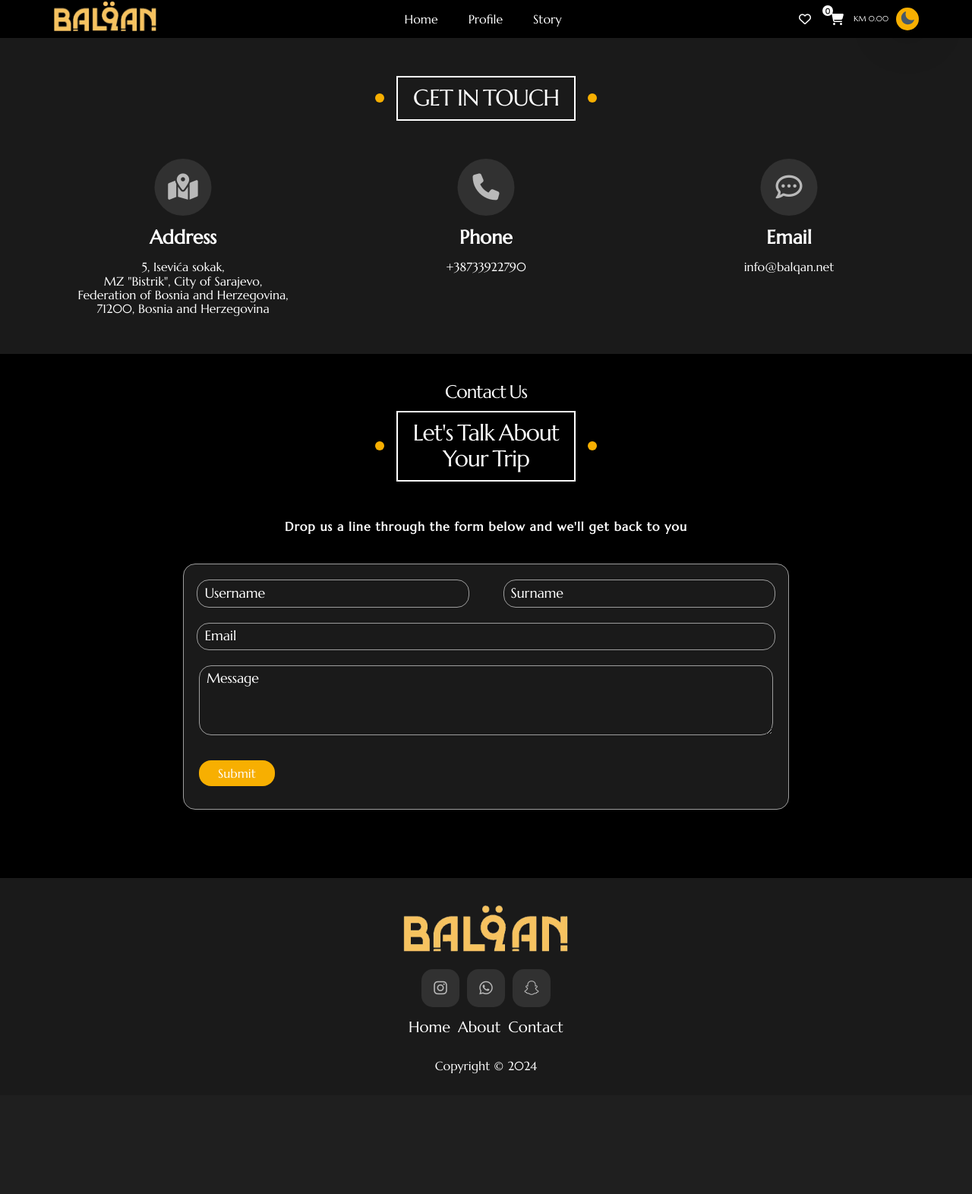
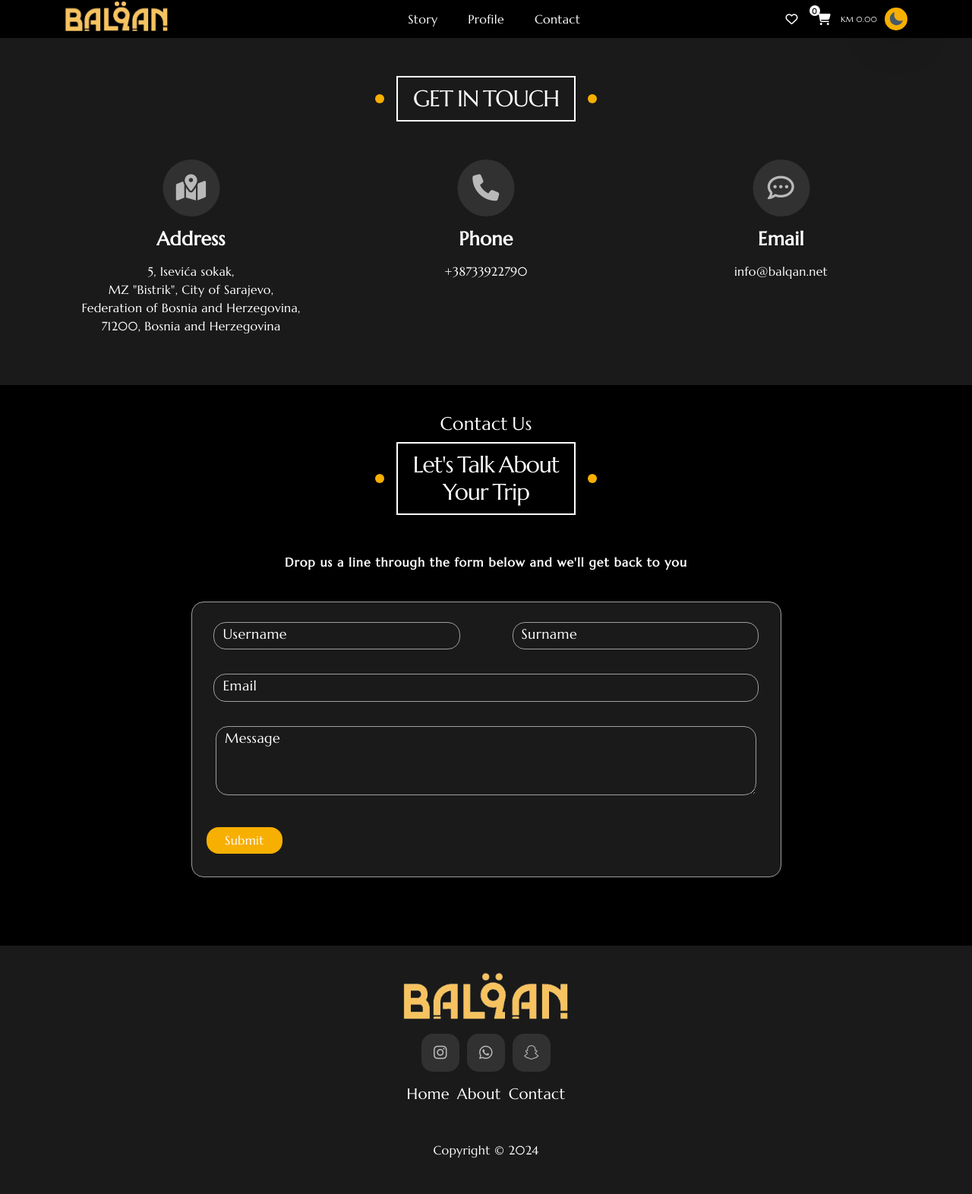
Before and after one commit to IbrahimMohamed9/Balqan, a PHP site: page /assets/html/contact-us.html in a window 1280 px wide. Shown: the whole page at 76% size. Before the commit the page ends 1414 px from the top, so only its background shows below. Run offline with PHP 8.4, Linux system fonts and the light colour scheme.

Commit message:
little changes

```diff
--- a/assets/css/balqan.css
+++ b/assets/css/balqan.css
@@ -53,6 +53,7 @@
   box-sizing: border-box;
   padding: 0;
   margin: 0;
+  letter-spacing: 0.3px;
 }
 html {
   scroll-behavior: smooth;
@@ -199,7 +200,7 @@ header .container {
   justify-content: space-between;
   align-items: center;
 }
-header .logo {
+header .logoo {
   height: 35px;
   width: 150px;
   position: relative;
@@ -211,57 +212,57 @@ header .logo {
   --animation: move-letter 0.5s linear var(--dot-animation-duration) forwards;
 }
 @media (max-width: 768.8px) {
-  header .logo {
+  header .logoo {
     width: 115px;
     height: 30px;
     --height: 30px;
   }
 }
 @media (max-width: 368px) {
-  header .logo {
+  header .logoo {
     width: 105px;
     height: 25px;
     --height: 25px;
   }
 }
 @media (max-width: 331px) {
-  header .logo {
+  header .logoo {
     height: 20px;
   }
 }
-header .logo .letter {
+header .logoo .letter {
   position: absolute;
   top: 50%;
   transform: translateY(-60%);
   height: var(--height);
 }
-header .logo:hover .letter:not(.q) {
+header .logoo:hover .letter:not(.q) {
   animation: var(--animation);
 }
-header .logo .b {
+header .logoo .b {
   left: 0;
 }
-header .logo .a-f {
+header .logoo .a-f {
   left: 16%;
 }
-header .logo .l {
+header .logoo .l {
   left: 32%;
 }
-header .logo .q {
+header .logoo .q {
   left: 42%;
   top: 50%;
   transform-origin: 50% 50%;
 }
-header .logo .letter-image {
+header .logoo .letter-image {
   height: var(--height);
 }
-header .logo .letter-image img {
+header .logoo .letter-image img {
   max-height: 100%;
 }
-header .logo:hover .letter-image {
+header .logoo:hover .letter-image {
   animation: q-rotate 0.5s linear 0.6s forwards;
 }
-header .logo .dot {
+header .logoo .dot {
   --size: 6px;
   background-color: #f9c163;
   position: absolute;
@@ -275,38 +276,38 @@ header .logo .dot {
 }
 
 @media (max-width: 768.8px) {
-  header .logo .dot {
+  header .logoo .dot {
     --size: 5px;
     top: -9%;
   }
 }
 @media (max-width: 368px) {
-  header .logo .dot {
+  header .logoo .dot {
     --size: 4px;
   }
 }
 @media (max-width: 335px) {
-  header .logo .dot {
+  header .logoo .dot {
     top: -10%;
   }
 }
 @media (max-width: 332px) {
-  header .logo .dot {
+  header .logoo .dot {
     top: -20%;
   }
 }
-header .logo .dot.right {
+header .logoo .dot.right {
   left: 50%;
   animation: logo-right-dot-reverse var(--dot-animation-duration) linear
     forwards;
 }
-header .logo:hover .dot {
+header .logoo:hover .dot {
   animation: logo-dots var(--dot-animation-duration) linear forwards;
 }
-header .logo .a-s {
+header .logoo .a-s {
   left: 58%;
 }
-header .logo .n {
+header .logoo .n {
   left: 75%;
 }
 header ul {
@@ -314,21 +315,25 @@ header ul {
   justify-content: center;
   align-items: center;
 }
-header ul.title-words li {
+header ul.tile-wrds {
+  margin-bottom: 0;
+}
+header ul.tile-wrds li {
   margin: 0 20px;
   position: relative;
   overflow: hidden;
   min-height: 50px;
+  max-height: 50px;
   display: flex;
   align-items: center;
 }
-header .title-words li a {
+header .tile-wrds li a {
   color: var(--font-color);
 }
-header .title-words li:hover a {
+header .tile-wrds li:hover a {
   color: var(--main-color);
 }
-header .title-words li a::before {
+header .tile-wrds li a::before {
   content: "";
   position: absolute;
   z-index: -2;
@@ -1202,9 +1213,11 @@ footer .container .row:first-child {
 }
 footer .row .icons {
   margin: 15px 0;
-  display: flex;
+  display: grid;
+  grid-template-columns: repeat(3, 50px);
   gap: 10px;
   align-items: center;
+  justify-content: center;
 }
 footer .row .icons .instagram {
   --hover-color: #cc39a4;
--- a/assets/css/contact.css
+++ b/assets/css/contact.css
@@ -126,11 +126,13 @@
 }
 .form-control {
   position: relative;
+  background-color: transparent;
+  border: none;
 }
 .form-control input {
   border: solid 1.5px #9e9e9e;
   border-radius: 1rem;
-  background: none;
+  background-color: transparent;
   padding: 0.5rem 1rem;
   font-size: 1rem;
   color: var(--font-color);
@@ -149,16 +151,17 @@
 }
 .form-control label {
   position: absolute;
-  top: 7.5px;
-  left: 10px;
+  top: 8px;
+  left: 25px;
   pointer-events: none;
-  min-width: 45px;
+  min-width: 46px;
 }
 
 .form-control label span {
   background-color: var(--main-background-color);
   display: inline-block;
   font-size: 18px;
+  margin-left: -1px;
   color: var(--font-color);
   transition: 0.3s cubic-bezier(0.68, -0.55, 0.265, 1.55);
 }
@@ -176,8 +179,8 @@ textarea {
 .form-control textarea {
   border: solid 1.5px #9e9e9e;
   border-radius: 1rem;
-  background: none;
   padding: 0.5rem 1rem;
+  background-color: transparent;
   font-size: 1rem;
   color: var(--font-color);
   transition: border 150ms cubic-bezier(0.4, 0, 0.2, 1);
--- a/assets/html/contact-us.html
+++ b/assets/html/contact-us.html
@@ -4,6 +4,10 @@
     <meta charset="UTF-8" />
     <meta http-equiv="X-UA-Compatible" content="IE=edge" />
     <meta name="viewport" content="width=device-width, initial-scale=1.0" />
+    <link
+      href="https://cdn.jsdelivr.net/npm/bootstrap@5.3.0-alpha1/dist/css/bootstrap.min.css"
+      rel="stylesheet"
+    />
     <link rel="stylesheet" href="../css/normalize.css" />
     <link rel="stylesheet" href="../css/balqan.css" />
     <link rel="stylesheet" href="../css/contact.css" />
@@ -46,7 +50,7 @@
     <!-- Start Header -->
     <header>
       <div class="container">
-        <div class="logo">
+        <div class="logoo">
           <!-- <img src="../images/logo/logo.png" alt="" /> -->
           <img src="../images/logo/b.png" alt="" class="b letter" />
           <img src="../images/logo/a.png" alt="" class="a-f letter" />
@@ -61,10 +65,10 @@
           <img src="../images/logo/a.png" alt="" class="a-s letter" />
           <img src="../images/logo/n.png" alt="" class="n letter" />
         </div>
-        <ul class="title-words">
-          <li><a href="../../index.html">Home</a></li>
+        <ul class="tile-wrds">
+          <li><a href="#">Story</a></li>
           <li><a href="#">Profile</a></li>
-          <li><a href="#">Story</a></li>
+          <li><a href="../html/contact-us.html">Contact</a></li>
         </ul>
         <div class="icons">
           <i class="fa-regular fa-heart heart"></i>
--- a/assets/javascript/main.js
+++ b/assets/javascript/main.js
@@ -19,20 +19,27 @@ mainTitles.forEach((mainTitle) => {
 const shareIcons = document.querySelectorAll(".fa-solid.fa-share");
 
 shareIcons.forEach((shareIcon, index) => {
-  shareIcon.addEventListener("click", () => {
+  shareIcon.addEventListener("mouseenter", () => {
     const parentDiv = shareIcon.parentElement;
     const shareList = parentDiv.querySelector(".font-share-icons");
-    if (shareList.style.display === "flex") {
-      shareList.style.display = "none";
-    } else {
-      shareList.style.display = "flex";
-    }
+    shareList.style.display = "grid";
 
     shareIcons.forEach((shareIcon1, index1) => {
       if (index1 !== index) {
         removeOpenShare(index1);
       }
     });
+  });
+});
+shareIcons.forEach((shareIcon, index) => {
+  shareIcon.addEventListener("click", () => {
+    const parentDiv = shareIcon.parentElement;
+    const shareList = parentDiv.querySelector(".font-share-icons");
+    if (shareList.style.display === "grid") {
+      shareList.style.display = "none";
+    } else {
+      shareList.style.display = "grid";
+    }
   });
 });
 
```
Also changed, not shown: other parts of assets/css/balqan.css (+17 -11 lines), index.html (+12 -7 lines).
